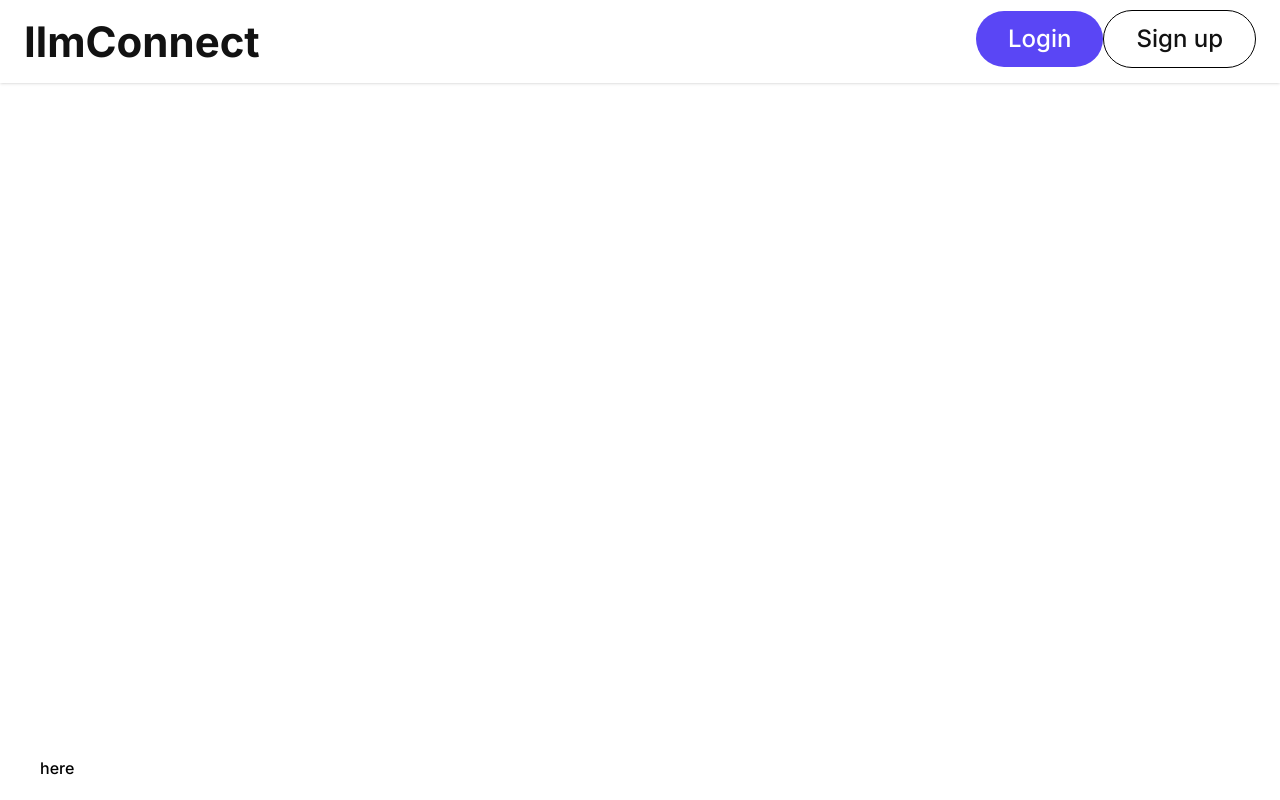
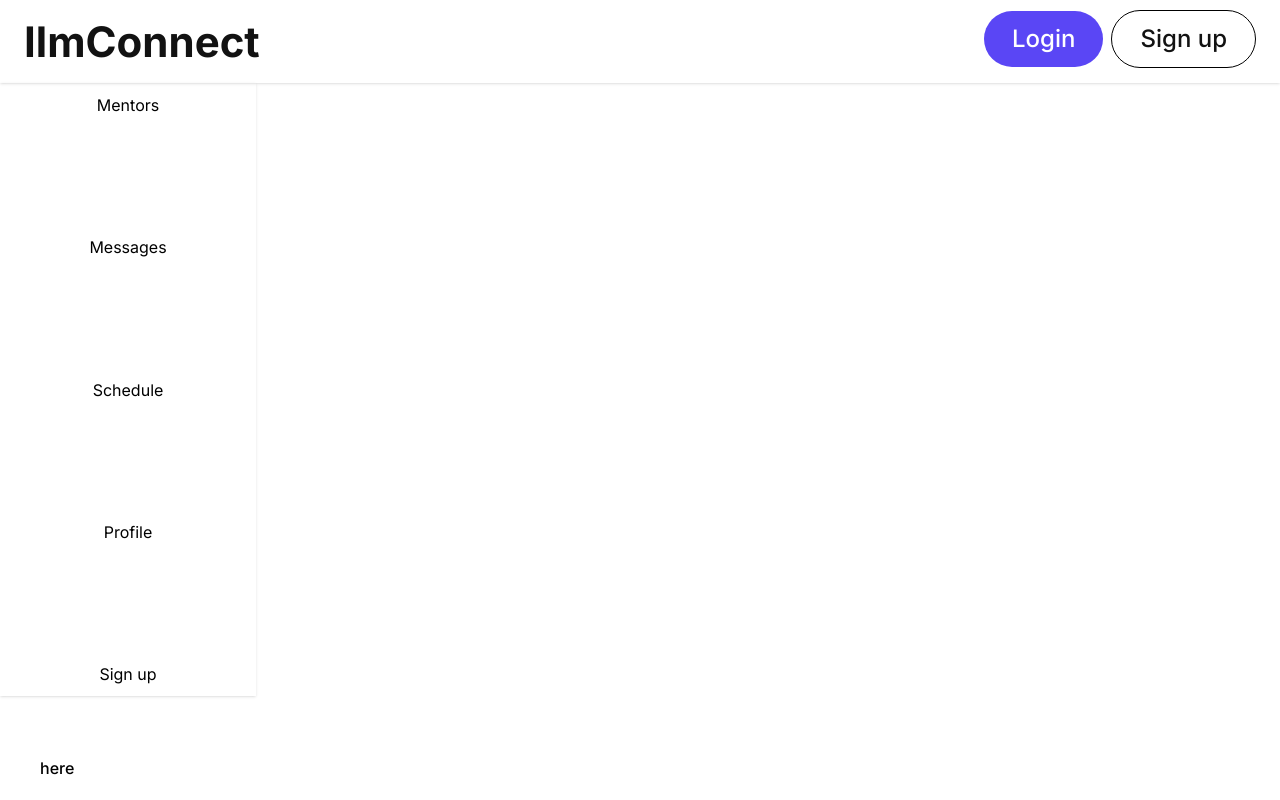
Before and after one commit to habomane/ilmconnect.com, a React (Vite) app: page / in a window 1280 px wide. Built offline with nearby package versions, Linux system fonts and the light colour scheme.

Commit message:
started side bar

```diff
--- a/src/components/layout/AppLayout.tsx
+++ b/src/components/layout/AppLayout.tsx
@@ -8,6 +8,7 @@ export const AppLayout: React.FC = () => {
   return (
       <div className="grid h-screen grid-rows-[auto_1fr_auto] relative font-base">
         <Header/>
+        <Navigation/>
         <Outlet/>
         <Footer />
       </div>
--- a/src/components/layout/Header.tsx
+++ b/src/components/layout/Header.tsx
@@ -25,13 +25,13 @@ export const Header: React.FC = () => {
                 ):(
                     <>
                         <Link to="/login">
-                        <button type="button" className="rounded-full bg-customPurple px-8 py-2.5">
+                        <button type="button" className="rounded-full bg-customPurple px-7 py-2.5 mr-1 ml-1">
                             <Text type={TextType.headerThreeWhite}>Login</Text>
                         </button>
                         </Link>
 
                         <Link to="/signup">
-                        <button type="button" className="rounded-full bg-white border border-black px-8 py-2.5">
+                        <button type="button" className="rounded-full bg-white border border-black px-7 py-2.5 mr-0 ml-1">
                             <Text type={TextType.headerThreeBlack}>Sign up</Text>
                         </button>
                         </Link>
--- a/src/components/layout/Navigation.tsx
+++ b/src/components/layout/Navigation.tsx
@@ -1,11 +1,27 @@
-import { Link } from "react-router-dom";
+import { Link, useLocation } from "react-router-dom";
 
 export const Navigation = () => {
   // const [navOpen, setNavOpen] = useState(false);
+  const location = useLocation();
+  const currentPath = location.pathname;
+  const activeClass = 'text-customPurple';
+  const linkClass = 'block px-4 py-2 rounded hover:bg-gray-700';
 
   return (
-    <nav className="mx-5 px-5 py-5 bg-white flex flex-row justify-between items-center bg-green">
-        <Link to="/">
+    <nav className="flex flex-col h-full w-64 justify-between items-center bg-white border-gray-200 px-4 lg:px-6 py-2.5 dark:bg-gray-800 shadow">
+      <Link to="/mentors" className={`${currentPath === '/mentors' ? activeClass : 'text-black'}`}>
+        Mentors
+      </Link>
+      <Link to="/messages" className={`${currentPath === '/messages' ? activeClass : 'text-black'}`}>
+        Messages
+      </Link>
+      <Link to="/schedule" className={`${currentPath === '/schedule' ? activeClass : 'text-black'}`}>
+        Schedule
+      </Link>
+      <Link to="/profile" className={`${currentPath === '/profile' ? activeClass : 'text-black'}`}>
+        Profile </Link>
+      <Link to="/signup" className={`${currentPath === '/signup' ? activeClass : 'text-black'}`}>
+        Sign up
       </Link>
     </nav>
   );
```
